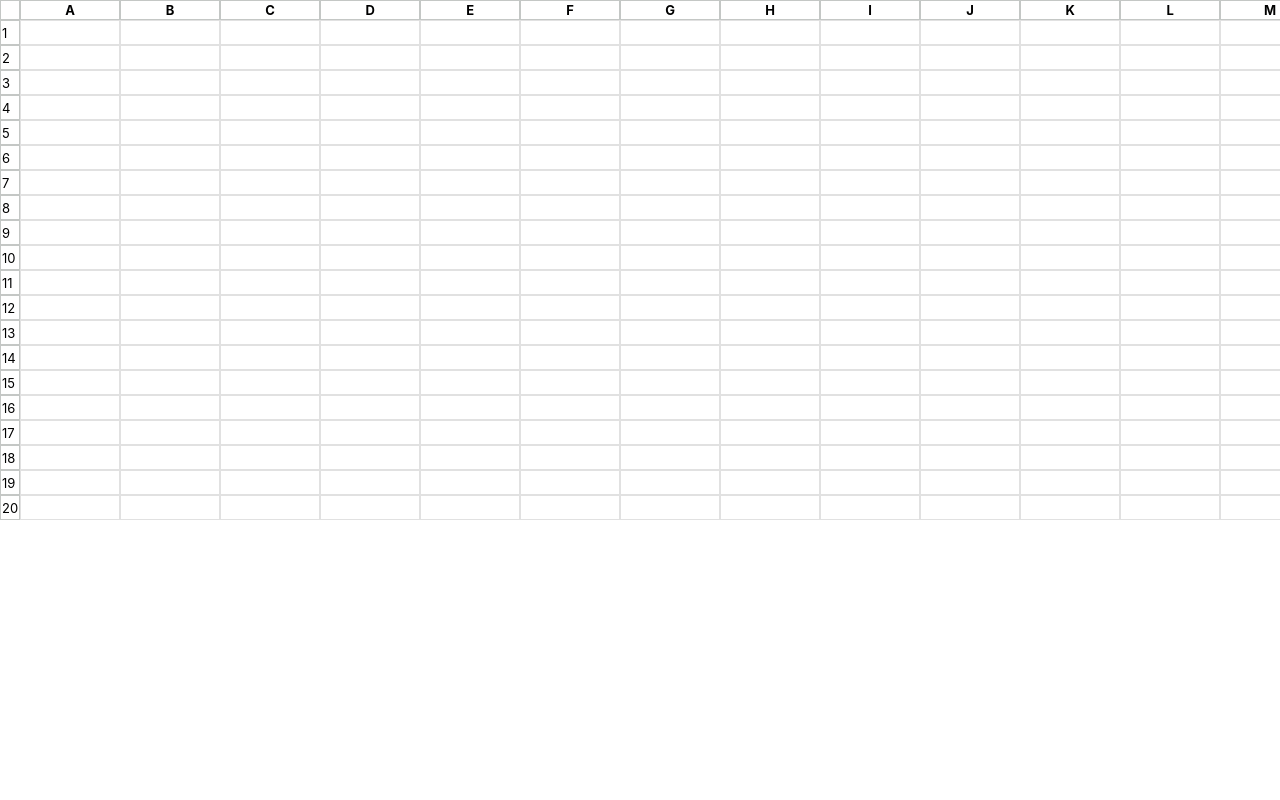
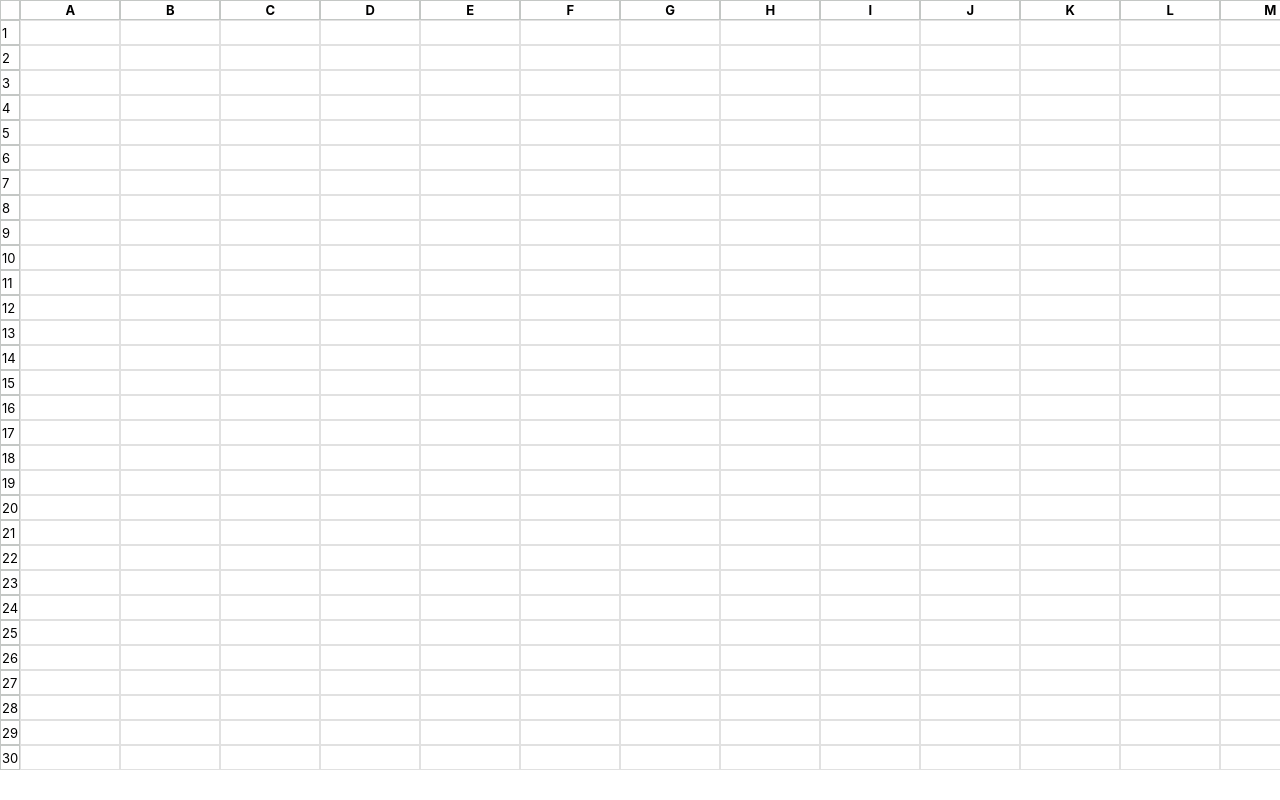
Before and after one commit to aSujal/GoogleSheetsClone, a React (Create React App) app: page / in a window 1280 px wide. Shown: the top 800 px of the page. Built offline with nearby package versions, Linux system fonts and the light colour scheme.

Commit message:
Evaluation added

```diff
--- a/package.json
+++ b/package.json
@@ -7,10 +7,12 @@
     "@testing-library/react": "^13.4.0",
     "@testing-library/user-event": "^13.5.0",
     "@types/jest": "^27.5.2",
+    "@types/mathjs": "^9.4.2",
     "@types/node": "^16.18.36",
     "@types/react": "^18.2.14",
     "@types/react-dom": "^18.2.6",
     "@types/recoil": "^0.0.9",
+    "mathjs": "^11.8.2",
     "react": "^18.2.0",
     "react-dom": "^18.2.0",
     "react-scripts": "5.0.1",
--- a/src/compenents/Cell/Cell.tsx
+++ b/src/compenents/Cell/Cell.tsx
@@ -7,10 +7,11 @@ import {
   useRef,
   useState,
 } from "react";
-import { useRecoilState } from "recoil";
+import { useRecoilState, useRecoilValue } from "recoil";
 import style from "./Cell.module.css";
 import { CellValueState } from "../../store/CellValueState";
 import { ActiveCellState } from "../../store/ActiveCellState";
+import { EvaluatedCellValueState } from "../../store/EvaluatedCellValueState";
 
 export const CELL_WIDTH = 100;
 export const CELL_HEIGHT = 20;
@@ -24,22 +25,26 @@ const Cell: FunctionComponent<CellProps> = (props) => {
     CellValueState(props.cellid)
   );
 
+  const evaluatedCellValueState = useRecoilValue<string>(
+    EvaluatedCellValueState(props.cellid)
+  );
+
+  //called on text change updates the state of the cell
+  const updateCellValueState = (event: ChangeEvent<HTMLInputElement>) =>
+    setCellValue(event.target.value);
+
   const [isEditMode, setIsEditMode] = useState(false);
-  const inputRef = useRef(null); //to set the reference using ref={inputRef} to this input object this allows for direct access to dom properties
+  //to set the reference using ref={inputRef} to this input object this allows for direct access to dom properties
+  const inputRef = useRef(null);
 
   const [act, setActiveCell] = useRecoilState(ActiveCellState);
 
   //functions to change from input to label and label to input
   const changeLabelToInput = () => {
     setIsEditMode(true);
-    setActiveCell(props.cellid);
-    console.log(act);
+    setActiveCell(props.cellid); //active cell to highlight ColumnHeader and RowNumber
   };
   const changeInputToLabel = () => setIsEditMode(false);
-
-  //called on text change updates the state of the cell
-  const updateCellValueState = (event: ChangeEvent<HTMLInputElement>) =>
-    setCellValue(event.target.value);
 
   /*It checks if the clicked element's
     dataset.cellId is different from the current cellid prop value. If they are different,
@@ -51,6 +56,7 @@ const Cell: FunctionComponent<CellProps> = (props) => {
     }
   };
 
+  //If Enter Pressed
   const onDefocusInputHandler = (event: KeyboardEvent<HTMLInputElement>) => {
     if (event.key === "Enter") {
       setIsEditMode(false);
@@ -77,7 +83,7 @@ const Cell: FunctionComponent<CellProps> = (props) => {
       data-cell-id={props.cellid}
       onClick={changeLabelToInput}
     >
-      {cellValue} {/* value */}
+      {evaluatedCellValueState} {/* value */}
     </div>
   );
 };
--- a/src/compenents/Sheet/Sheet.tsx
+++ b/src/compenents/Sheet/Sheet.tsx
@@ -10,7 +10,7 @@ export type SheetProps = {};
 
 const Sheet: FunctionComponent<SheetProps> = (props) => {
   const numberOfColumns = 26;
-  const numberOfRows = 20;
+  const numberOfRows = 30;
   const alphabeticalIndices = Array.from(
     { length: numberOfColumns },
     (_, index) => String.fromCharCode(65 + index)
--- /dev/null
+++ b/src/store/EvaluatedCellValueState.ts
@@ -0,0 +1,22 @@
+import {selector } from "recoil";
+import { CellValueState } from "./CellValueState";
+import { memoize } from "../utils/memoize";
+import { evaluate } from "mathjs";
+
+export const EvaluatedCellValueState = (cellId: string) =>
+    memoize(`evaluatedCell_${cellId}`, () =>
+    selector({
+        key: `evaluatedCell_${cellId}`,
+        get: ({ get }) => {
+            const value = get(CellValueState(cellId)) as string;
+            if(value.startsWith('=')){
+                try{
+                    return evaluate(value.substring(1, value.length));
+                }catch{
+                    return value;
+                }
+            }
+            return value;
+        },
+    })
+);
```
Also changed, not shown: 1 other file (tests, documents, lock files or other folders).
